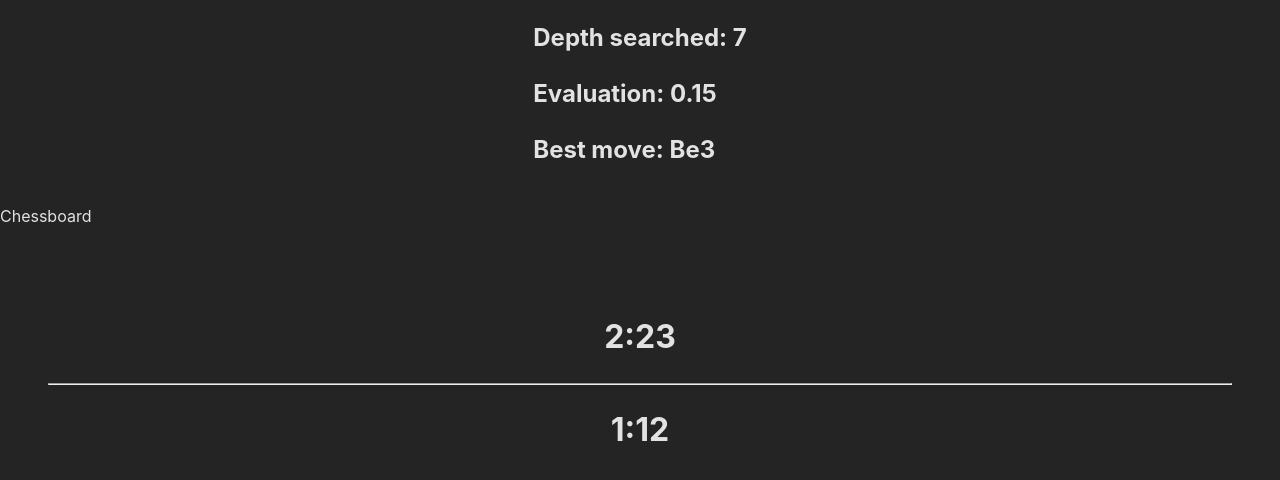
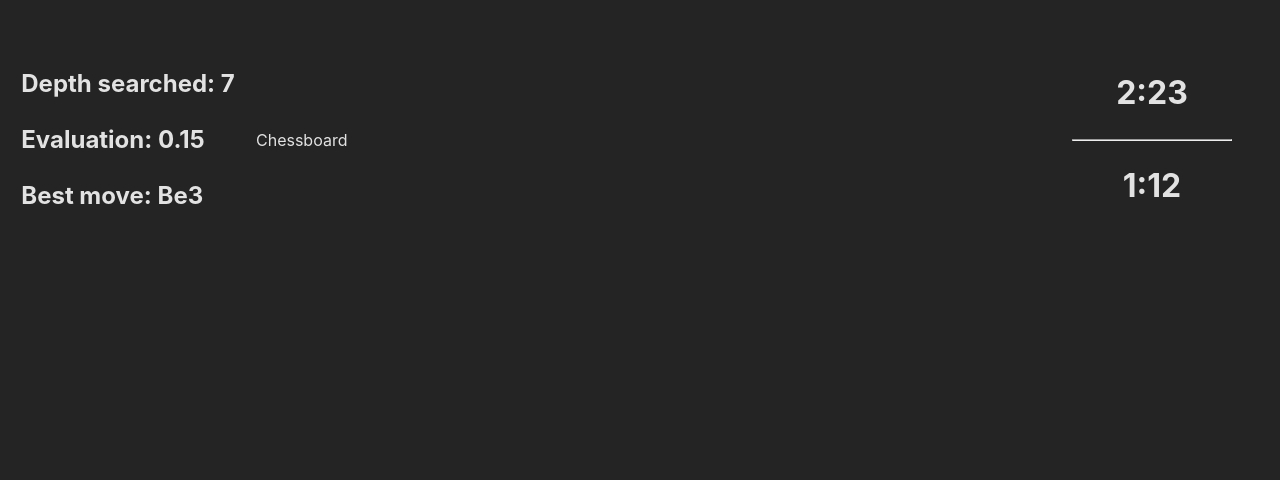
Before and after one commit to zeraye/kai, a React (Vite) app: page / in a window 1280 px wide. Shown: the top 480 px of the page. Built offline with nearby package versions, Linux system fonts and the light colour scheme.

Commit message:
feat: display `Analysis`, `Chestboard` and `Timer` next to each other

```diff
--- a/src/App.tsx
+++ b/src/App.tsx
@@ -1,14 +1,27 @@
+import { Chess } from "chess.js";
+
+import { useState } from "react";
+
 import Analysis from "./components/Analysis/Analysis";
 import Chessboard from "./components/Chessboard/Chessboard";
 import Timer from "./components/Timer/Timer";
 
 const App = () => {
+  const [chess, setChess] = useState(new Chess());
+
   return (
-    <>
+    <div
+      style={{
+        display: "grid",
+        gridTemplateColumns:
+          "minmax(20%, max-content) auto minmax(20%, max-content)",
+        alignItems: "center",
+      }}
+    >
       <Analysis />
-      <Chessboard />
+      <Chessboard chess={chess} />
       <Timer />
-    </>
+    </div>
   );
 };
 
```
